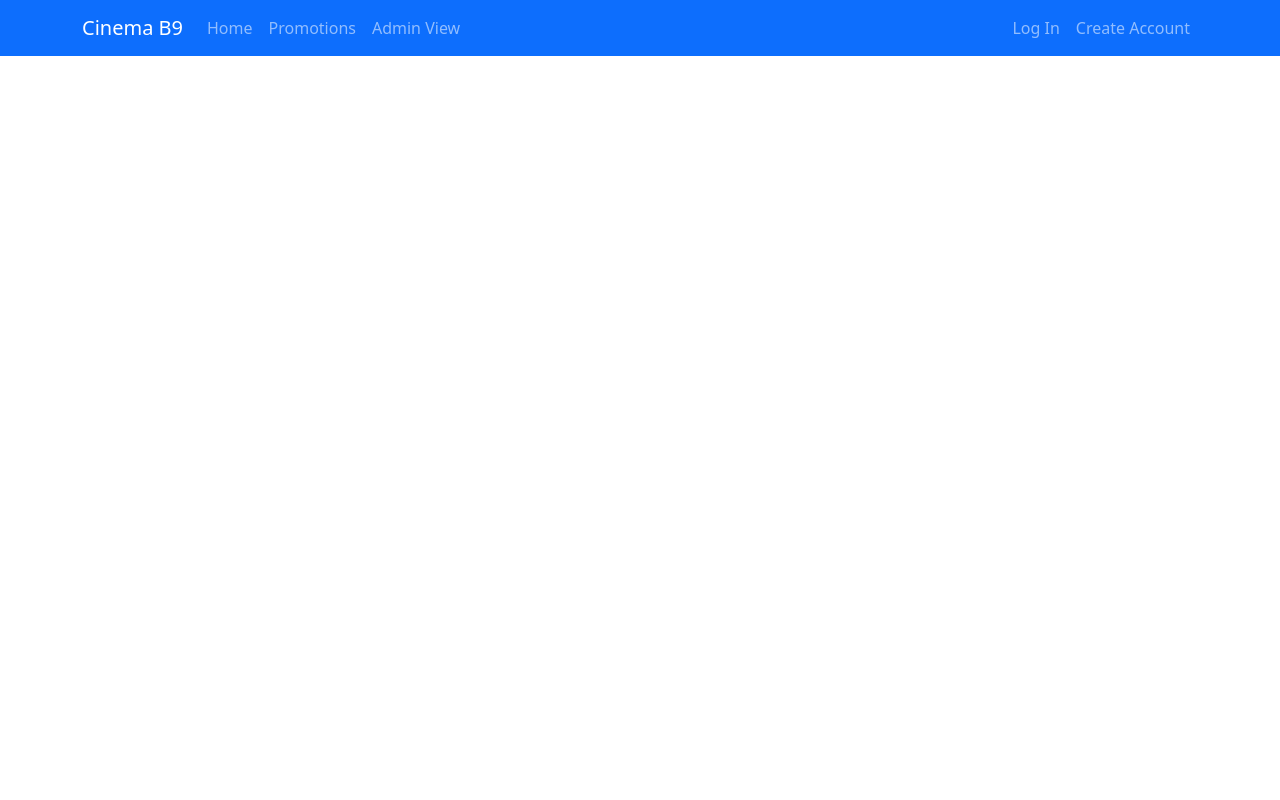
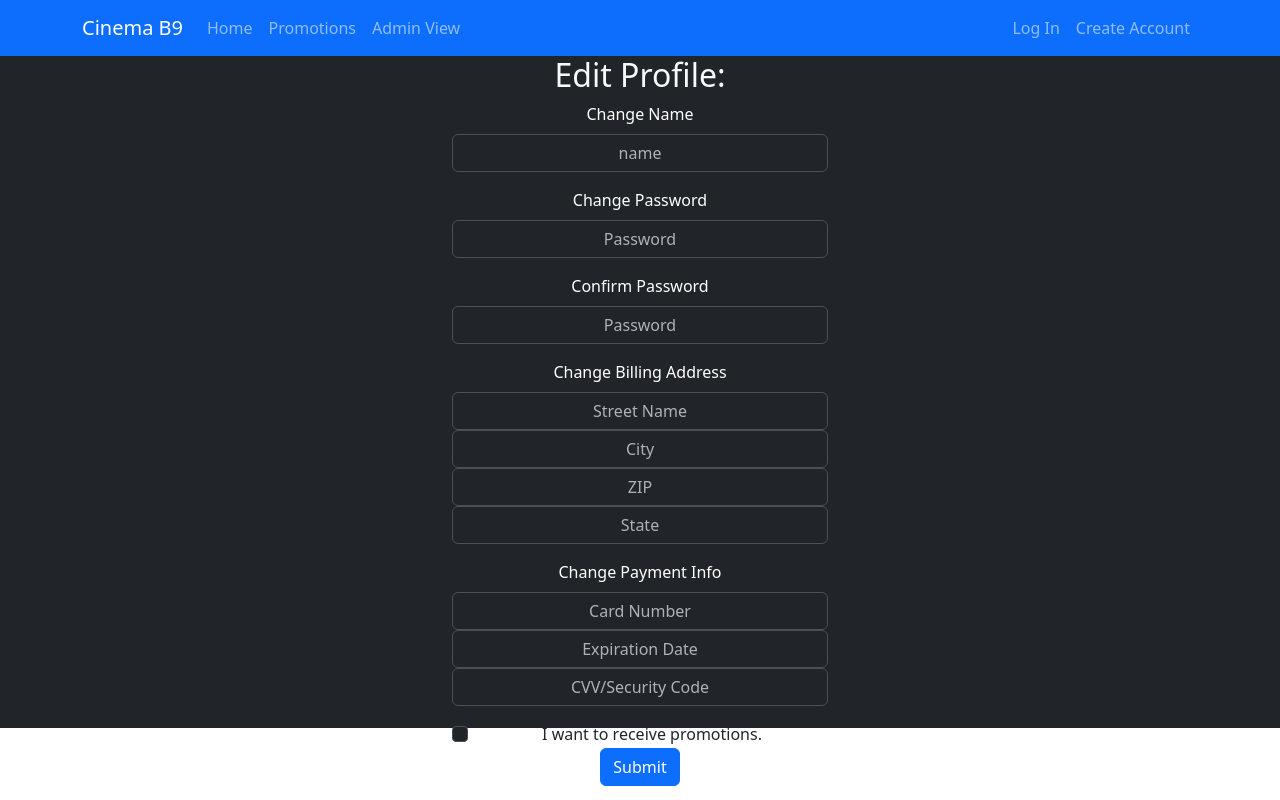
Before and after one commit to arnabbiswas0/B9_SWE_Cinema, a React (Create React App) app in the folder frontend/: page /EditProfile in a window 1280 px wide. Built offline with nearby package versions, Linux system fonts and the light colour scheme.

Commit message:
Added edit profile page
Added edit profile page

```diff
--- /dev/null
+++ b/frontend/src/Components/EditProfile.js
@@ -0,0 +1,97 @@
+import '../Styles/SignUp.css';
+import React, { useState } from "react"
+import Button from 'react-bootstrap/Button';
+import Modal from 'react-bootstrap/Modal';
+import 'bootstrap/dist/css/bootstrap.min.css';
+import { Link } from 'react-router-dom';
+import { Container, Form,} from 'react-bootstrap';
+
+
+function EditProfile() {
+
+  const [showConfirm, setShowConfirm] = useState(false);
+  const handleCloseConfirm = () => setShowConfirm(false);
+  const handleShowConfirm = () => setShowConfirm(true);
+
+
+    return (
+    <>
+      <Container
+        data-bs-theme='dark'
+        style={{height:"42rem",
+        width: "25rem",
+        textAlign: "center"}}
+      >
+      <Form>
+      <Form.Group >
+        <h2 class="text-light bg-dark">Edit Profile:</h2>
+      </Form.Group>
+      <Form.Group className="mb-3" controlId="formBasicEmail">
+        <Form.Label className='light-text'>Change Name</Form.Label>
+        <Form.Control type="email" placeholder="name" />
+      </Form.Group>
+
+      <Form.Group className="mb-3" controlId="formBasicPassword">
+        <Form.Label className='light-text'>Change Password</Form.Label>
+        <Form.Control type="password" placeholder="Password" />
+      </Form.Group>
+
+      <Form.Group className="mb-3" controlId="formBasicPassword">
+        <Form.Label className='light-text'>Confirm Password</Form.Label>
+        <Form.Control type="password" placeholder="Password" />
+      </Form.Group>
+
+      <Form.Group className="mb-3" controlId="formBasicEmail">
+        <Form.Label className='light-text'>Change Billing Address</Form.Label>
+        <Form.Control type="light-text" placeholder="Street Name" />
+        <Form.Control type="light-text" placeholder="City" />
+        <Form.Control type="light-text" placeholder="ZIP" />
+        <Form.Control type="light-text" placeholder="State" />
+
+
+      </Form.Group>
+
+      <Form.Group className="mb-3" controlId="formBasicEmail">
+        <Form.Label className='light-text'>Change Payment Info</Form.Label>
+        <Form.Control type="light-text" placeholder="Card Number" />
+        <Form.Control type="light-text" placeholder="Expiration Date" />
+        <Form.Control type="light-text" placeholder="CVV/Security Code" />
+
+      </Form.Group>
+
+      <div class="form-check">
+        <input class="form-check-input" type="checkbox" value="" id="defaultCheck1"/>
+        <label class="form-check-label" for="defaultCheck1">
+             I want to receive promotions.
+        </label>
+            </div>
+      <Button variant="primary"  onClick={handleShowConfirm}>
+        Submit
+      </Button>
+    </Form>
+    </Container>
+
+    <Modal
+      show={showConfirm}
+      onHide={handleCloseConfirm}
+      centered
+      size={'lg'}
+      backdrop="static"
+    >
+      <Modal.Header closeButton>
+        <Modal.Title>Confirmation</Modal.Title>
+      </Modal.Header>
+      <Modal.Body textAlign="center">
+        Profile sucessfully updated! <a href="/HomePage">Click here to go to the HomePage...</a>
+      </Modal.Body>
+      <Modal.Footer>
+        <Button variant="primary" onClick={handleCloseConfirm}>
+          Close
+        </Button>
+      </Modal.Footer>
+    </Modal>
+</>
+    )
+}
+
+export default EditProfile;
--- a/frontend/src/Components/NavBar.js
+++ b/frontend/src/Components/NavBar.js
@@ -10,6 +10,7 @@ import MovieCard from './MovieCard';
 import SignUp from './SignUp';
 import Login from './Login';
 import ChangePassword from './ChangePassword';
+import EditProfile from './EditProfile';
 
 function NavBar() {
     const [show, setShow] = useState(false);
@@ -49,6 +50,7 @@ function NavBar() {
             <Route path="/Login" element={<Login/>} />
             <Route path="/SignUp" element={<SignUp/>} />
             <Route path="/ChangePassword" element={<ChangePassword/>} />
+            <Route path="/EditProfile" element={<EditProfile/>} />
 
         </Routes>
     </BrowserRouter>
```
